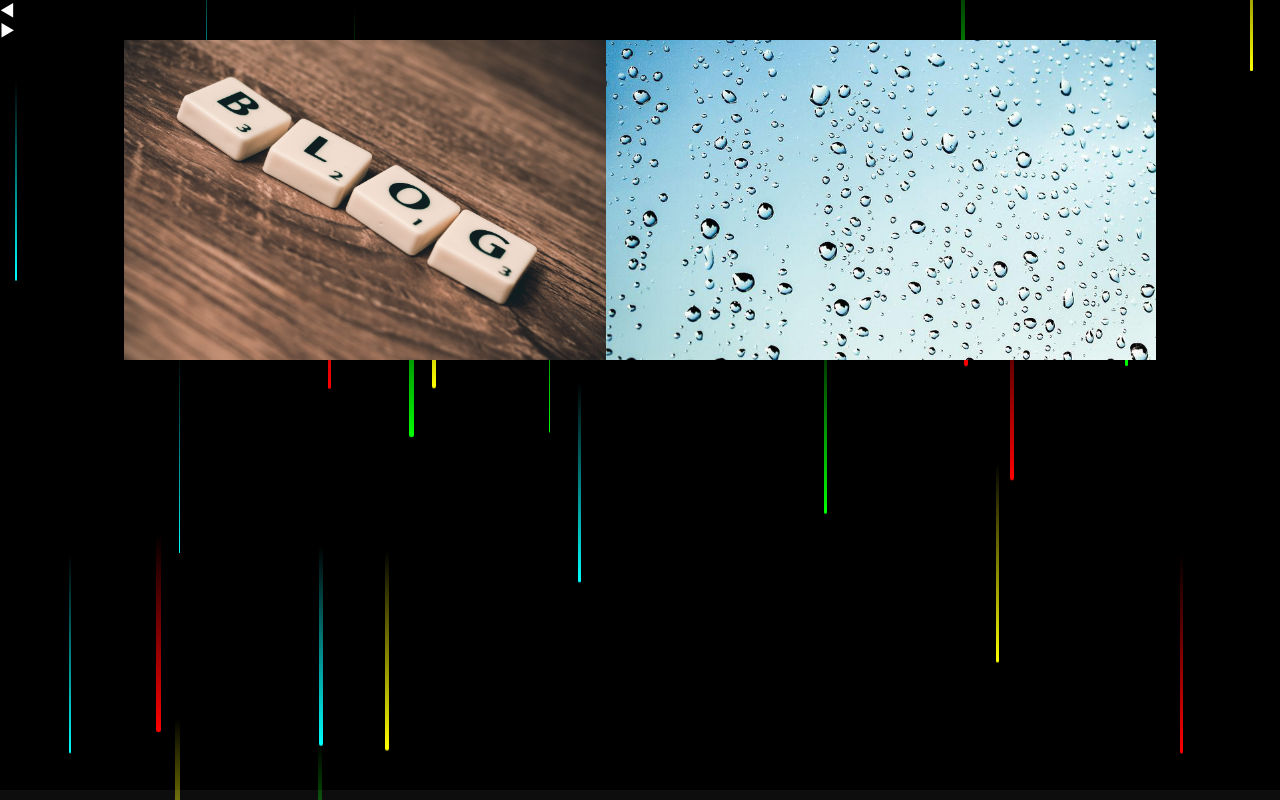
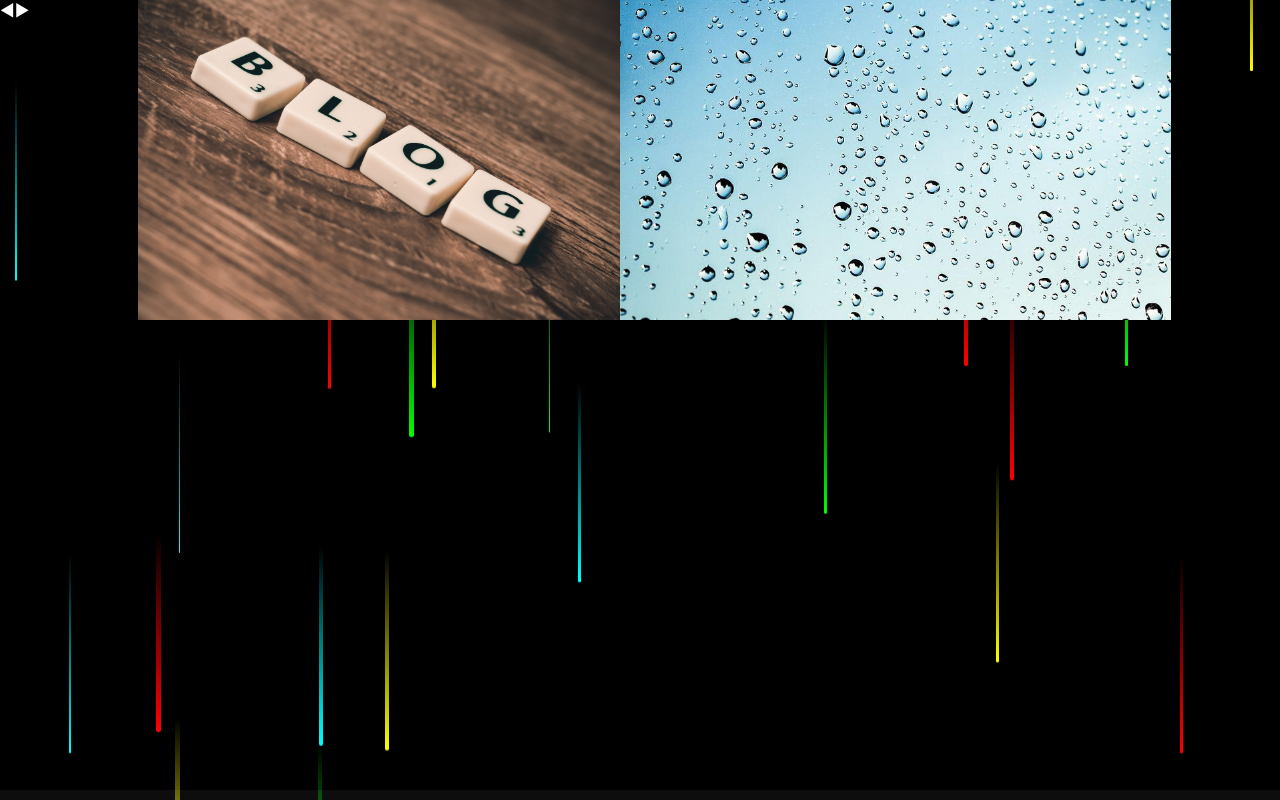
Before and after one commit to Frontend-Design/Design, a React (Create React App) app: page /scrolleffects in a window 1280 px wide. Shown: the top 800 px of the page. Built offline with nearby package versions, Linux system fonts and the light colour scheme.

Commit message:
Fix error, but I do not use Yarn-berry

```diff
--- a/package.json
+++ b/package.json
@@ -48,6 +48,6 @@
   "devDependencies": {
     "@types/react-router": "^5.1.18",
     "@types/react-router-dom": "^5.3.3",
-    "@types/styled-components": "^5.1.24"
+    "@types/styled-components": "^5.1.25"
   }
 }
--- a/src/Components/ScrollEffects/HeroImages/Style.ts
+++ b/src/Components/ScrollEffects/HeroImages/Style.ts
@@ -2,7 +2,7 @@ import styled from "styled-components";
 
 export const HeroImageLayout = styled.div`
     z-index: 10;
-
+    display: flex;
 
     p{
         color: #fff;
```
Also changed, not shown: 1 other file (tests, documents, lock files or other folders).
